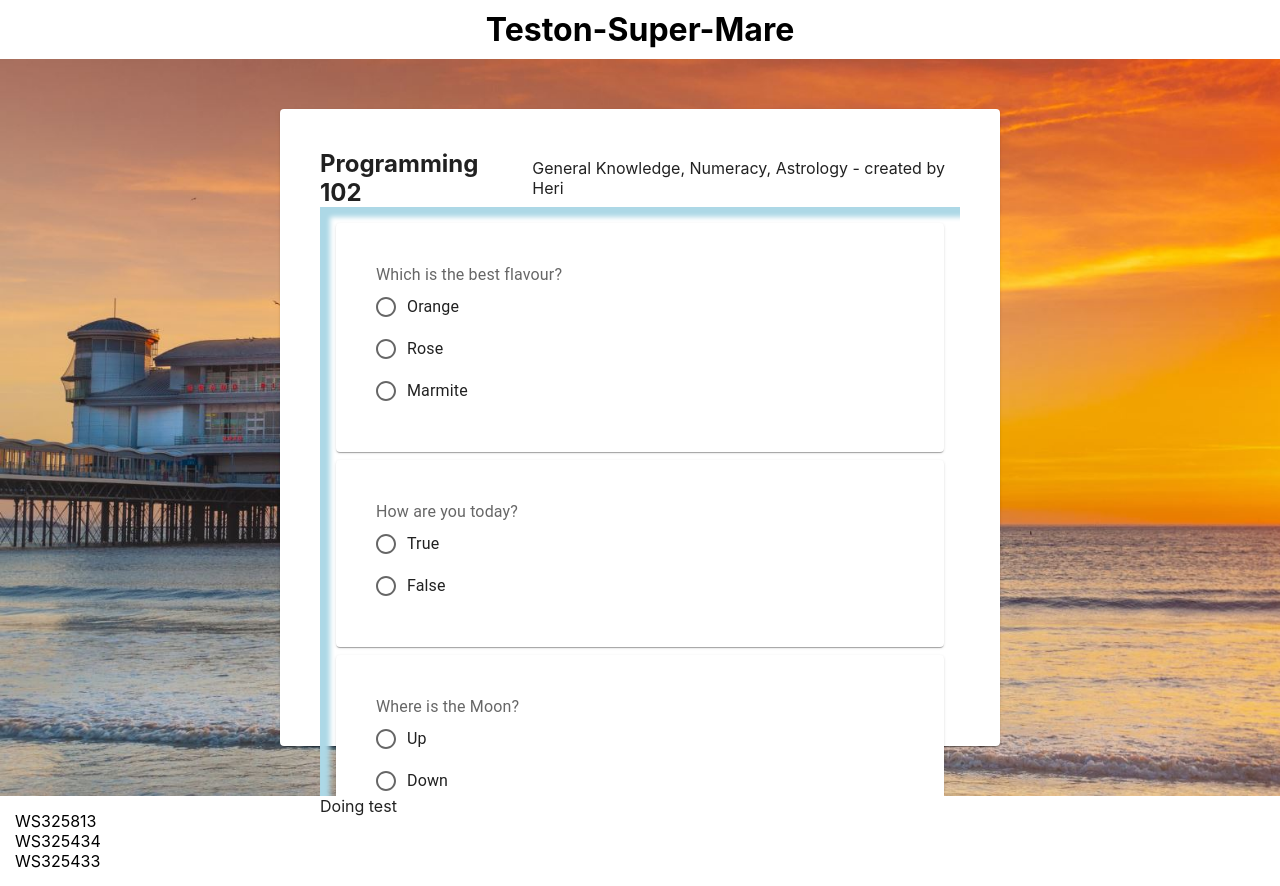
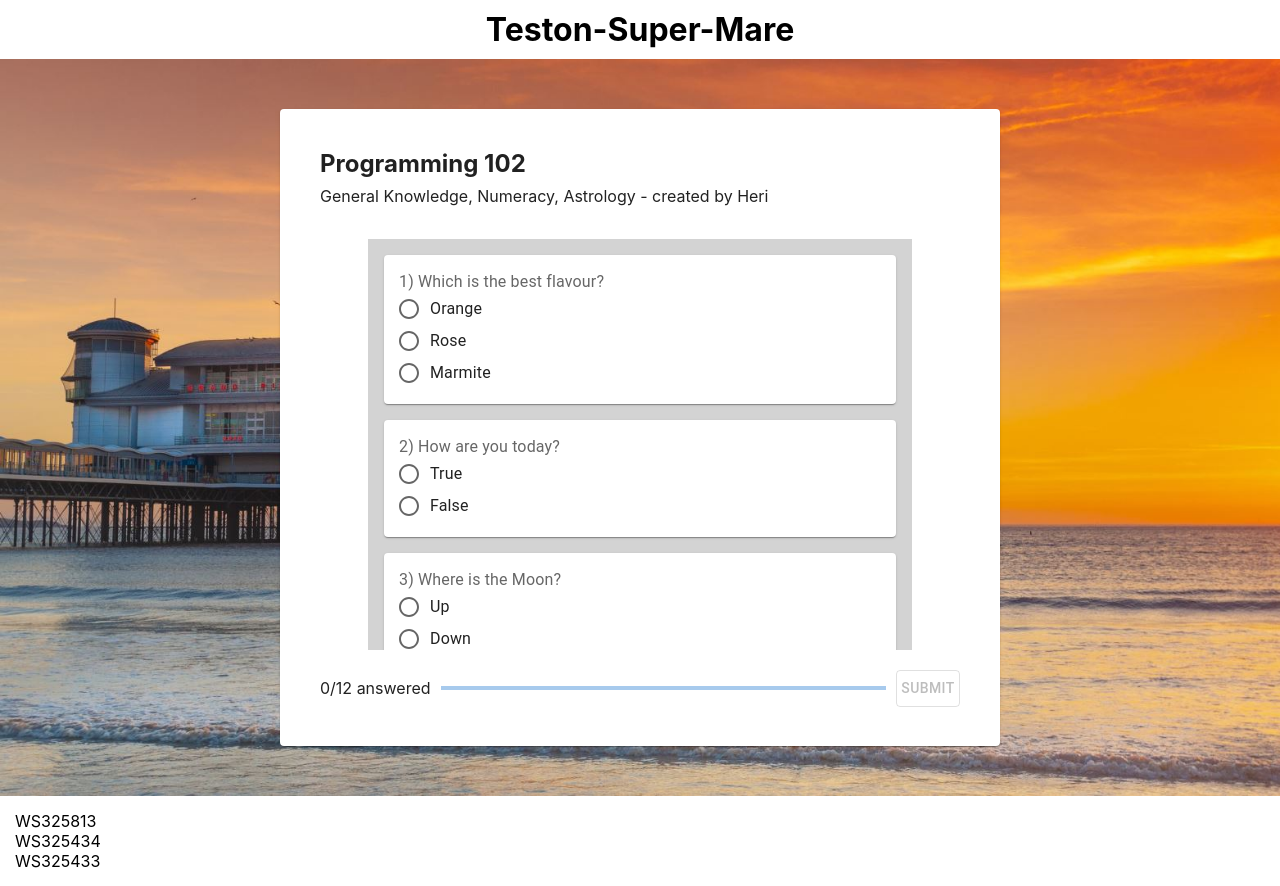
Before and after one commit to westoncollab/csd, a React (Create React App) app in the folder App/teston-super-mare/: page /test in a window 1280 px wide. Built offline with nearby package versions, Linux system fonts and the light colour scheme.

Commit message:
test page progress bar

```diff
--- a/App/teston-super-mare/src/App.js
+++ b/App/teston-super-mare/src/App.js
@@ -14,18 +14,18 @@ function App() {
             subjects={['General Knowledge', 'Numeracy', 'Astrology']}
             createdByLecturer='Heri'
             questions={[
-              { quid: 1, question: 'Which is the best flavour?', a: 'Orange', b: 'Rose', c: 'Marmite', answer: 'b'},
-              { quid: 2, question: 'How are you today?', a: 'True', b: 'False', answer: 'a'},
-              { quid: 3, question: 'Where is the Moon?', a: 'Up', b: 'Down', c: 'Left', d: 'Right', answer: 'a'},
-              { quid: 4, question: 'Who is the Prime Minister?', a: 'Them', b: 'You', c: 'Me', answer: 'b'},
-              { quid: 5, question: 'What question is this?', a: '6', b: '13', c: '5', answer: 'c'},
-              { quid: 6, question: 'What question was that?', a: '6', b: '13', c: '5', answer: 'c'},
-              { quid: 7, question: 'How are you today?', a: 'True', b: 'False', answer: 'a'},
-              { quid: 8, question: 'Where is the Moon?', a: 'Up', b: 'Down', c: 'Left', d: 'Right', answer: 'a'},
-              { quid: 9, question: 'Who is the Prime Minister?', a: 'Them', b: 'You', c: 'Me', answer: 'b'},
-              { quid: 10, question: 'What question is this?', a: '6', b: '13', c: '5', answer: 'c'},
-              { quid: 11, question: 'What question was that?', a: '6', b: '13', c: '5', answer: 'c'},
-              { quid: 12, question: 'Which is the best flavour?', a: 'Orange', b: 'Rose', c: 'Marmite', answer: 'b'}
+              { qid: 1, question: 'Which is the best flavour?', a: 'Orange', b: 'Rose', c: 'Marmite', answer: 'b'},
+              { qid: 2, question: 'How are you today?', a: 'True', b: 'False', answer: 'a'},
+              { qid: 3, question: 'Where is the Moon?', a: 'Up', b: 'Down', c: 'Left', d: 'Right', answer: 'a'},
+              { qid: 4, question: 'Who is the Prime Minister?', a: 'Them', b: 'You', c: 'Me', answer: 'b'},
+              { qid: 5, question: 'What question is this?', a: '6', b: '13', c: '5', answer: 'c'},
+              { qid: 6, question: 'What question was that?', a: '6', b: '13', c: '5', answer: 'c'},
+              { qid: 7, question: 'How are you today?', a: 'True', b: 'False', answer: 'a'},
+              { qid: 8, question: 'Where is the Moon?', a: 'Up', b: 'Down', c: 'Left', d: 'Right', answer: 'a'},
+              { qid: 9, question: 'Who is the Prime Minister?', a: 'Them', b: 'You', c: 'Me', answer: 'b'},
+              { qid: 10, question: 'What question is this?', a: '6', b: '13', c: '5', answer: 'c'},
+              { qid: 11, question: 'What question was that?', a: '6', b: '13', c: '5', answer: 'c'},
+              { qid: 12, question: 'Which is the best flavour?', a: 'Orange', b: 'Rose', c: 'Marmite', answer: 'b'}
             ]}
         />} />
       </Route>
--- a/App/teston-super-mare/src/pages/Test/Test.css
+++ b/App/teston-super-mare/src/pages/Test/Test.css
@@ -3,16 +3,35 @@
     /* Always fit page height exactly */
     height: CALC(100vh - 143px - 100px);
     margin: auto;
+    display: grid;
+    grid-template-rows: minmax(50px, 70px) auto 36px;
+    grid-gap: 20px;
 }
-
-.test .subtitle {
-    margin-top: auto;
-    margin-bottom: auto;
+.test .title {
+    margin: 0;
 }
 
 .questions {
-    box-shadow: 10px 10px 5px lightblue inset;
-    height: 100%;
-    overflow: scroll;
-    padding:16px;
+    background-color: lightgrey;
+    overflow-y: scroll;
+    padding: 16px;
+    margin: 0 auto;
+    width: 80%;
+    min-width: 360px;
 }
+.questions .MuiPaper-root {
+    padding: 15px;
+  }
+.questions .MuiFormControlLabel-root {
+    height: 32px;
+}
+
+.test-footer {
+    display: grid;
+    grid-template-columns: min-content auto 64px;
+    grid-gap: 10px;
+}
+.test-footer > * {
+    margin: auto 0;
+    white-space: nowrap;
+}
--- a/App/teston-super-mare/src/pages/Test/Test.jsx
+++ b/App/teston-super-mare/src/pages/Test/Test.jsx
@@ -1,24 +1,62 @@
 import './Test.css';
-import { FormControl, FormControlLabel, FormLabel, Paper, Radio, RadioGroup, Stack } from '@mui/material';
+import { Button, FormControl, FormControlLabel, FormLabel, LinearProgress, Paper, Radio, RadioGroup, Stack } from '@mui/material';
 import { useState } from 'react';
 
 const Test = ({ testName, testId, subjects, createdByLecturer, questions }) => {
-    const [questionAnswers, setQuestionAnswers] = useState(questions.map(q => ({ quid: q.qid, answer: null })));
+    const [questionAnswers, setQuestionAnswers] = useState(new Map(
+        questions.map(q => [q.qid, null ])
+    ));
     const [hasSubmitted, setHasSubmitted] = useState(false);
+    const [progress, setProgress] = useState(0);
+
+    function getAnsweredQuestions() {
+        console.log(questionAnswers);
+        return Array.from(questionAnswers.values()).reduce((total, a) => a ? total + 1 : total, 0);
+    }
+
+    function getMaxQuestions() {
+        return questions.length;
+    }
+
+    function handleAnswerChoice(e, question) {
+        // store answer choice
+        const answer = e.target.value;
+        console.log('question', question);
+        console.log('answer', answer);
+        const newQuestionAnswers = new Map(questionAnswers.entries())
+        newQuestionAnswers.set(Number(question), answer);
+        setQuestionAnswers(newQuestionAnswers);
+
+        // update progress bar
+        const decimalComplete = getAnsweredQuestions() / getMaxQuestions();
+        console.log('questions answered:', getAnsweredQuestions());
+        setProgress(Math.ceil(decimalComplete * 100));
+        console.log('progress:', progress);
+        console.log('pure dec:', decimalComplete);
+        console.log('percent complete:', Math.ceil(decimalComplete * 100));
+    }
+
+    function onSubmitAnswers() {
+        console.log(questionAnswers);
+    }
 
     return (
         <Paper className='test'>
-            <Stack direction='row' spacing={2}>
-                <h2>{testName}</h2>
+            <Stack spacing={1}>
+                <h2 className='title'>{testName}</h2>
                 <p className='subtitle'>{subjects.join(', ')} - created by {createdByLecturer}</p>
             </Stack>
-            <Stack spacing={1} className='questions'>
-                {questions.map(q => <Paper>
+            <Stack spacing={2} className='questions'>
+                {questions.map((q, i) => <Paper key={q.qid}>
                     <FormControl>
-                        <FormLabel id={`question-${q.qid}`}>{q.question}</FormLabel>
-                        <RadioGroup aria-labelledby={`question-${q.qid}`} name={`answers-${q.quid}`}>
+                        <FormLabel id={`question-${q.qid}`}>{i+1}) {q.question}</FormLabel>
+                        <RadioGroup
+                        aria-labelledby={`question-${q.qid}`}
+                        name={`answers-${q.quid}`}
+                        onChange={(e) => handleAnswerChoice(e, q.qid)}
+                        >
                             {['a', 'b', 'c', 'd'].map(answerKey => q[answerKey]
-                                ? <FormControlLabel value={answerKey} control={<Radio />} label={q[answerKey]} />
+                                ? <FormControlLabel key={`${q.qid}${answerKey}`} value={answerKey} control={<Radio />} label={q[answerKey]} />
                                 : null
                             )}
                         </RadioGroup>
@@ -26,7 +64,17 @@ const Test = ({ testName, testId, subjects, createdByLecturer, questions }) => {
                 </Paper>)}
             </Stack>
             {!hasSubmitted
-                ? <div>Doing test</div>
+                ? <div className='test-footer'>
+                    <p>{getAnsweredQuestions()}/{getMaxQuestions()} answered</p>
+                    <LinearProgress variant='determinate' value={progress} />
+                    <Button
+                    type='submit'
+                    variant='outlined'
+                    onClick={onSubmitAnswers}
+                    disabled={(getAnsweredQuestions() !== getMaxQuestions())}>
+                        Submit
+                    </Button>
+                </div>
                 : <div>Finished test</div>
             }
         </Paper>
```
